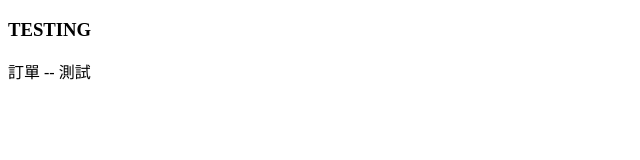
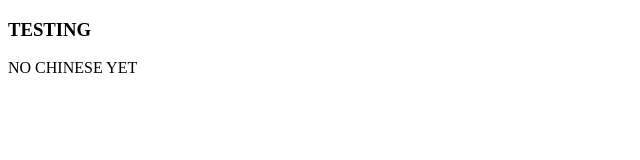
Before and after one commit to the2dge/cafe, a plain HTML site: page test.html in a window 1280 px wide. Shown: the whole page, without its empty margins (0-640 px from the left). Drawn offline with Linux system fonts and the light colour scheme.

Commit message:
Update test.html

```diff
--- a/test.html
+++ b/test.html
@@ -7,6 +7,6 @@
 </head>
 <body>
 <h3>TESTING</h3>
-<p>訂單 -- 測試</p>
+<p>NO CHINESE YET</p>
 </body>
 </html>
```
